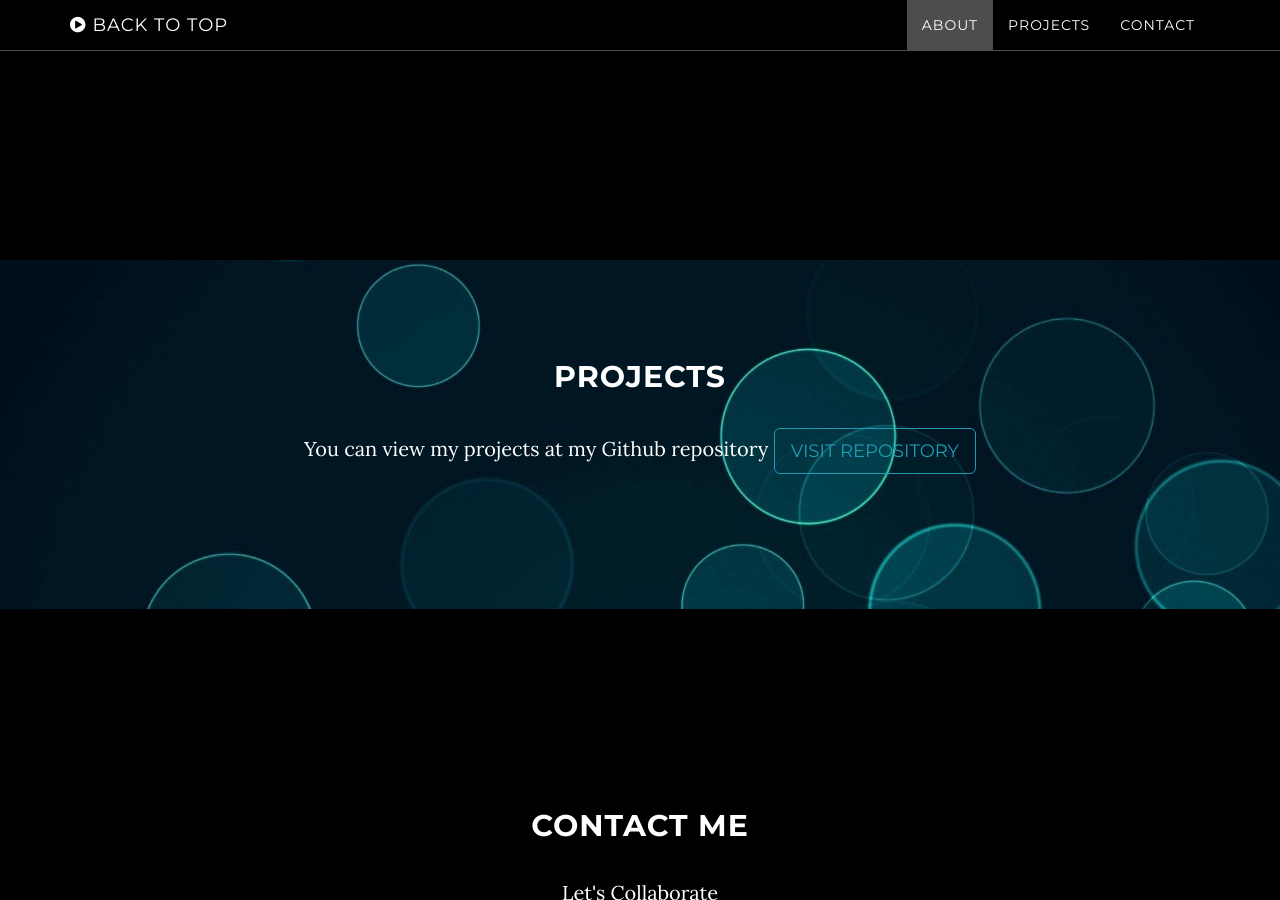
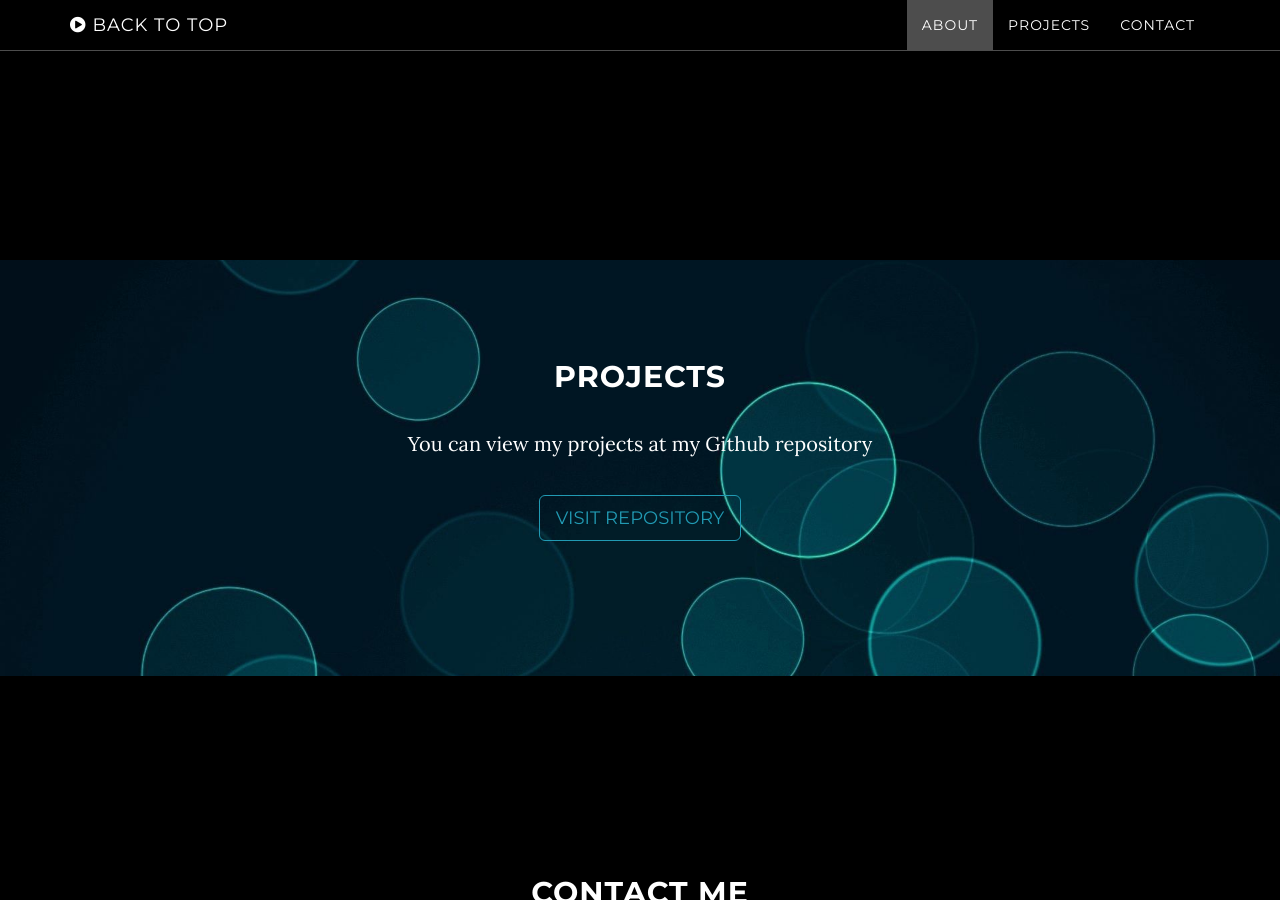
Before and after one commit to Md-Khid/Md-Khid, a Jekyll site: the page built from index.html, in a window 1280 px wide and 900 px high, scrolled down 1687 px. Built offline with Jekyll 4.4.1, drawn with Linux system fonts in a browser that asks for light colours.

```diff
--- a/_includes/download.html
+++ b/_includes/download.html
@@ -9,7 +9,7 @@
         <div class="container">
           <div class="col-lg-8 col-lg-offset-2">
             <h2>Projects</h2>
-            <p>You can view my projects at my Github repository
+            <p>You can view my projects at my Github repository<p>
             <a href="http://startbootstrap.com/template-overviews/grayscale/" class="btn btn-default btn-lg">Visit Repository</a> </div>
         </div>
       </div>
```
